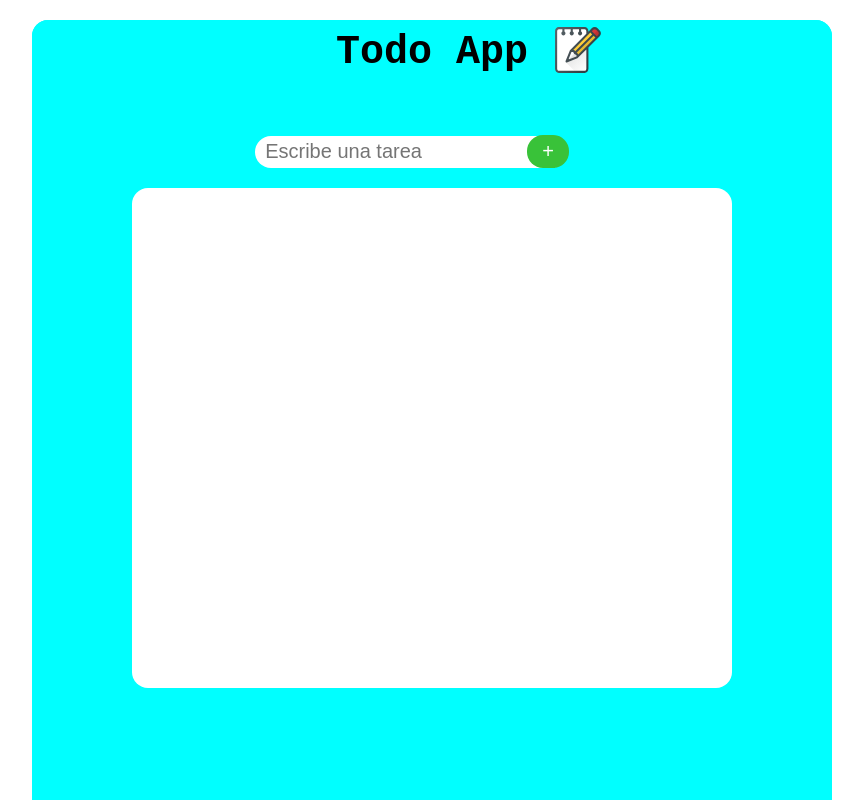
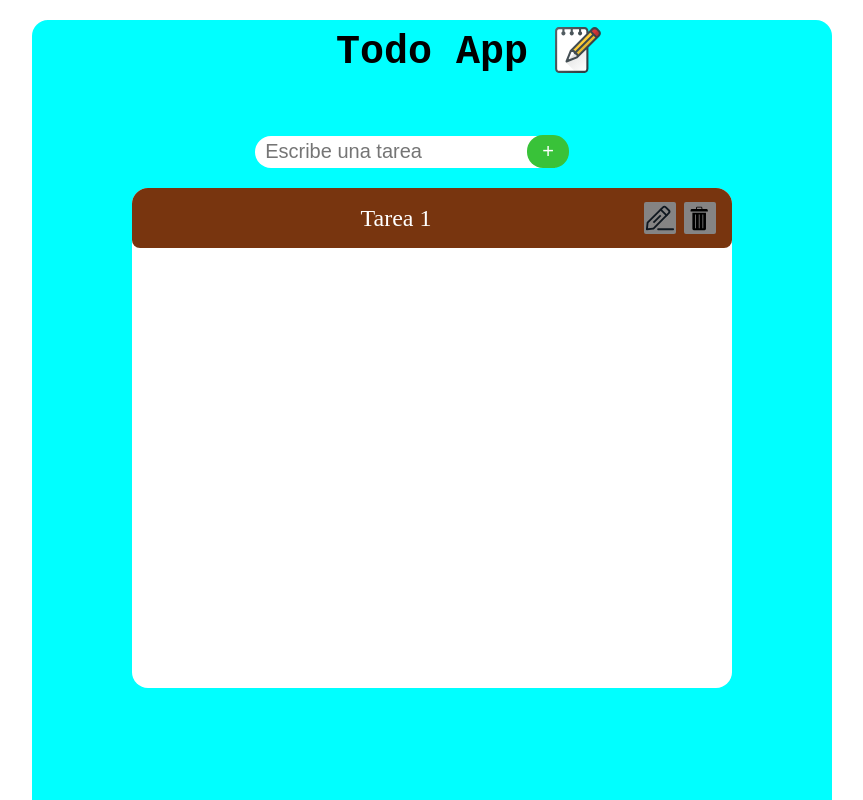
Before and after one commit to Carlostapia12798/Todo-app, a React app in the folder Todo App/: page / in a window 1280 px wide. Shown: the top 800 px of the page, without its empty margins (208-1071 px from the left). Built offline with nearby package versions, Linux system fonts and the light colour scheme; the HTML template or start-up script is replaced by a standard one.

Commit message:
feat: agregando componente Tarea

```diff
--- a/Todo App/src/App.css
+++ b/Todo App/src/App.css
@@ -1,5 +1,5 @@
 
-div {
+.todo-container {
     position: relative;
     text-align: center;
     margin-top: 20px;
@@ -50,12 +50,16 @@ input {
     cursor: pointer;
 }
 
-div.todo-list {
+.todo-list {
     position: relative;
     width: 600px;
     height: 500px;
     background-color: #fff;
     border-radius: 16px;
-    margin-top: 20px;
     overflow-y: auto;
+    margin: 20px auto;
+    max-width: 100%;
+    overflow-x: hidden;
+    padding: 0;
+    box-sizing: border-box;
 }
--- a/Todo App/src/App.jsx
+++ b/Todo App/src/App.jsx
@@ -1,17 +1,19 @@
 import './App.css'
+import Tarea from'./Tareas.jsx'
 import imgNota from './assets/note-task.svg'
 
 function App() {
 
 
-
   return (
-    <div>
+    <div className='todo-container'>
       <h1>Todo App <img src={imgNota} alt="imagen de libreta" /></h1>
 
       <input type="text" placeholder="Escribe una tarea"/>
       <button className='btnAgregar'>+</button>
-      <div className='todo-list'></div>
+      <div className='todo-list'>
+        <Tarea />
+      </div>
     </div>
   )
 }
--- /dev/null
+++ b/Todo App/src/Tarea.css
@@ -0,0 +1,52 @@
+.tarea {
+  width: 100%;
+  height: 60px;
+  background-color: #78350f;
+  color: white;
+  display: flex;
+  align-items: center;
+  justify-content: space-between;
+  padding: 0 16px;
+  border-radius: 8px;
+  margin-bottom: 10px;
+  box-sizing: border-box;
+}
+
+.texto {
+  font-size: 24px;
+  font-weight: 500;
+  flex: 1;
+}
+
+.btns {
+  display: flex;
+  align-items: center;
+  gap: 8px;
+}
+
+/* Solo ícono como botón */
+.icon-btn {
+  background: #858484;
+  border: none;
+  cursor: pointer;
+  padding: 0;
+  width: 32px;
+  height: 32px;
+  display: flex;
+  align-items: center;
+  justify-content: center;
+  border-radius: 2px;
+
+}
+
+.icon-btn img {
+  width: 30px;
+  height: 30px;
+  object-fit: contain;
+  transition: transform 0.2s ease;
+  margin: 10px;
+}
+
+.icon-btn:hover img {
+  transform: scale(1.1);
+}
--- /dev/null
+++ b/Todo App/src/Tareas.jsx
@@ -0,0 +1,23 @@
+import './Tarea.css';
+import imgEdit from './assets/edit.svg';
+import imgDelete from './assets/delete.svg';
+
+function Tarea() {
+
+return (
+    <div className='tarea'>
+    <span className='texto'>Tarea 1</span>
+
+    <div className='btns'>
+        <button className='icon-btn' aria-label="Editar tarea">
+            <img src={imgEdit} alt="Editar" />
+        </button>
+        <button className='icon-btn' aria-label="Eliminar tarea">
+            <img src={imgDelete} alt="Eliminar" />
+        </button>
+    </div>
+    </div>
+);
+}
+
+export default Tarea;
```
Also changed, not shown: Todo App/src/assets/delete.svg (added), Todo App/src/assets/edit.svg (added).
